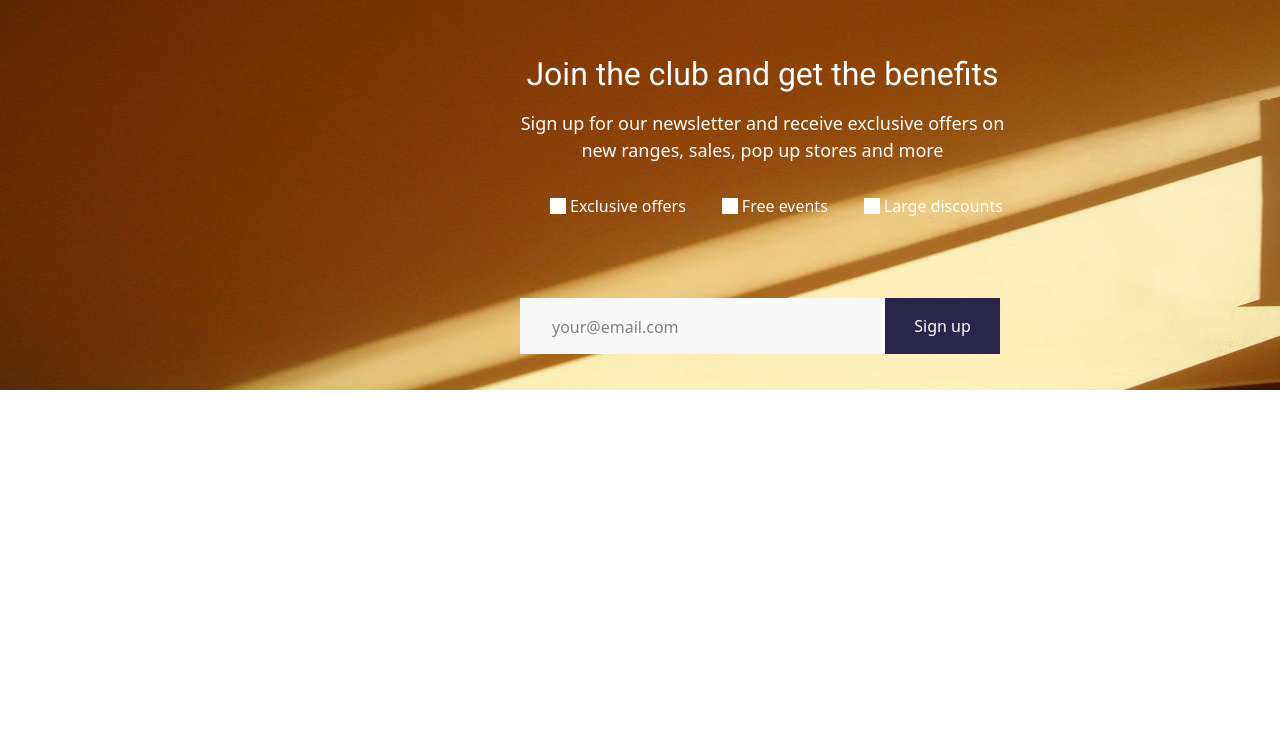
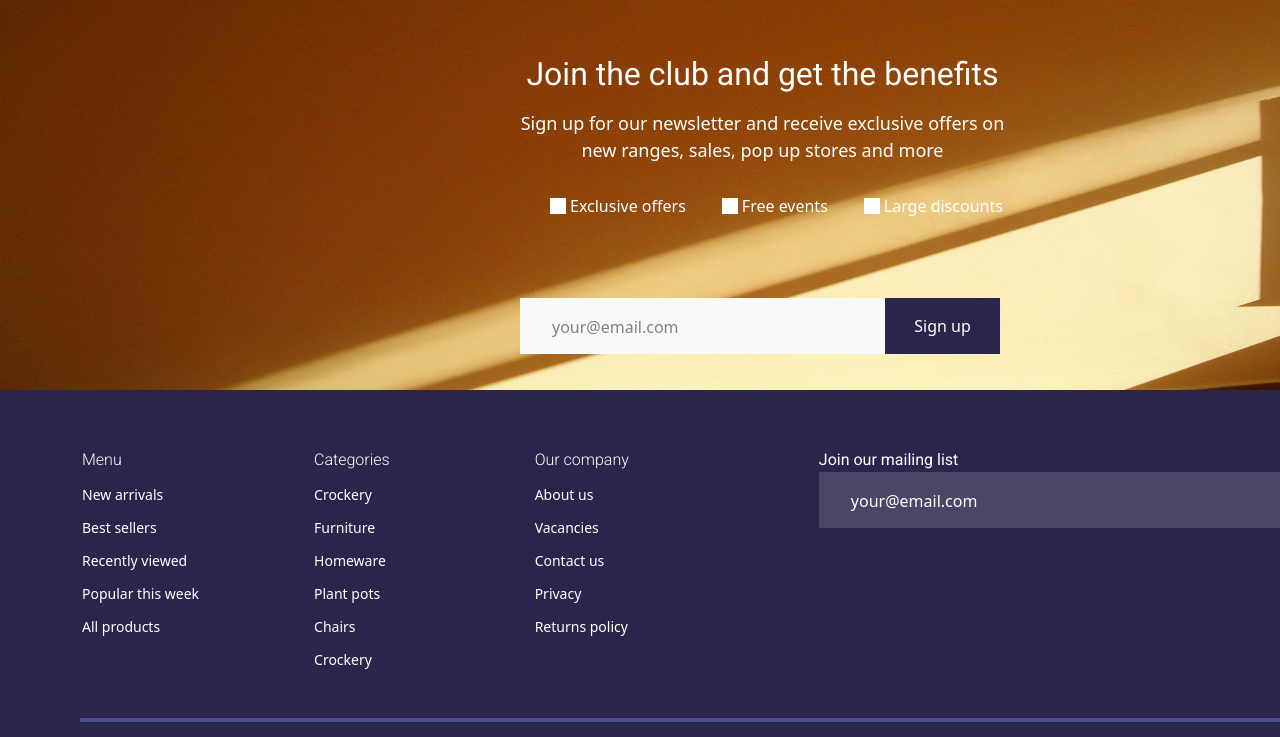
Before and after one commit to umarovl7/luxury, a website: page Desktop/aidon/index.html in a window 1280 px wide. Shown: the part 2904-3641 px from the top of the page. Before the commit the page ends 3294 px from the top, so only its background shows below. Drawn offline with nearby package versions, Linux system fonts and the light colour scheme.

Commit message:
project done

```diff
--- a/Desktop/aidon/index.html
+++ b/Desktop/aidon/index.html
@@ -160,6 +160,58 @@
         </div>
     </div>
 </section>
+<footer class="w-full h-[400px] bg-[#2A254B]">
+    <div class="all">
+        <div class="tepa flex pt-[58px] ml-[82px]">
+            <div class="chap flex">
+             <div class="texts1 block">
+                <h4 class="font-['Roboto'] font-light text-[16px] text-[#FFFFFF]">Menu</h4>
+                <p class="textitems font-['Open Sans'] font-light text-[14px] text-[#FFFFFF] mt-[12px]">New arrivals</p>
+                <p class="textitems font-['Open Sans'] font-light text-[14px] text-[#FFFFFF] mt-[12px]">Best sellers</p>
+                <p class="textitems font-['Open Sans'] font-light text-[14px] text-[#FFFFFF] mt-[12px]">Recently viewed</p>
+                <p class="textitems font-['Open Sans'] font-light text-[14px] text-[#FFFFFF] mt-[12px]">Popular this week</p>
+                <p class="textitems font-['Open Sans'] font-light text-[14px] text-[#FFFFFF] mt-[12px]">All products</p>
+             </div>
+             <div class="texts2 block ml-[115px]">
+                <h4 class="font-['Roboto'] font-light text-[16px] text-[#FFFFFF]">Categories</h4>
+                <p class="textitem font-['Open Sans'] font-light text-[14px] text-[#FFFFFF] mt-[12px]">Crockery</p>
+                <p class="textitem font-['Open Sans'] font-light text-[14px] text-[#FFFFFF] mt-[12px]">Furniture</p>
+                <p class="textitem font-['Open Sans'] font-light text-[14px] text-[#FFFFFF] mt-[12px]">Homeware</p>
+                <p class="textitem font-['Open Sans'] font-light text-[14px] text-[#FFFFFF] mt-[12px]">Plant pots</p>
+                <p class="textitem font-['Open Sans'] font-light text-[14px] text-[#FFFFFF] mt-[12px]">Chairs</p>
+                <p class="textitem font-['Open Sans'] font-light text-[14px] text-[#FFFFFF] mt-[12px]">Crockery</p>
+             </div>
+             <div class="texts3 block ml-[145px]">
+                <h4 class="font-['Roboto'] font-light text-[16px] text-[#FFFFFF]">Our company</h4>
+                <p class="textitems font-['Open Sans'] font-light text-[14px] text-[#FFFFFF] mt-[12px]">About us</p>
+                <p class="textitems font-['Open Sans'] font-light text-[14px] text-[#FFFFFF] mt-[12px]">Vacancies</p>
+                <p class="textitems font-['Open Sans'] font-light text-[14px] text-[#FFFFFF] mt-[12px]">Contact us</p>
+                <p class="textitems font-['Open Sans'] font-light text-[14px] text-[#FFFFFF] mt-[12px]">Privacy</p>
+                <p class="textitems font-['Open Sans'] font-light text-[14px] text-[#FFFFFF] mt-[12px]">Returns policy</p>
+             </div>
+            </div>
+            <div class="ong ml-[190px]">
+                <h4 class="font-['Roboto'] font-normal text-[16px] text-[#FFFFFF]">Join our mailing list</h4>
+                <div class="knopka flex">
+                    <p class="w-[510px] h-[56px] font-['Open Sans'] font-normal text-[16px] text-[#FFFFFF] pt-[17px] pl-[32px]" style="background-color: rgba(255, 255, 255, 0.15);">your@email.com</p>
+                    <button class="w-[118px] h-[56px] bg-[#FFFFFF] font-normal text-[16px] text-[#2A254B] pt-[6px] pl-[4px]">Sign up</button>
+                </div>
+            </div>
+        </div>
+        <hr class="border-t-4 border-0 w-[1350px] ml-[80px] mt-[48px]" style="border-color: #4E4D93;">
+        <div class="pas ml-[80px]">
+         <p class="mt-[24px] font-['Open Sans'] font-normal text-[14px] text-[#FFFFFF]">Copyright 2022 Avion LTD</p>
+         <div class="icons flex ml-[1120px] gap-[24px] mt-[-24px]">
+            <img src="/assets/icons/Logo--linkedin@2x.svg" alt="icons">
+            <img src="/assets/icons/Logo--facebook.svg" alt="icons">
+            <img src="/assets/icons/Logo--instagram.svg" alt="icons">
+            <img src="/assets/icons/Logo--skype.svg" alt="icons">
+            <img src="/assets/icons/Logo--twitter.svg" alt="icons">
+            <img src="/assets/icons/Logo--pinterest.svg" alt="icons">
+         </div>
+        </div>
+    </div>
+</footer>
   </main>
 
 
```
Also changed, not shown: Desktop/aidon/assets/icons/Logo--facebook.svg (added), Desktop/aidon/assets/icons/Logo--instagram.svg (added), Desktop/aidon/assets/icons/Logo--linkedin@2x.svg (added), Desktop/aidon/assets/icons/Logo--pinterest.svg (added), Desktop/aidon/assets/icons/Logo--skype.svg (added), Desktop/aidon/assets/icons/Logo--twitter.svg (added).
